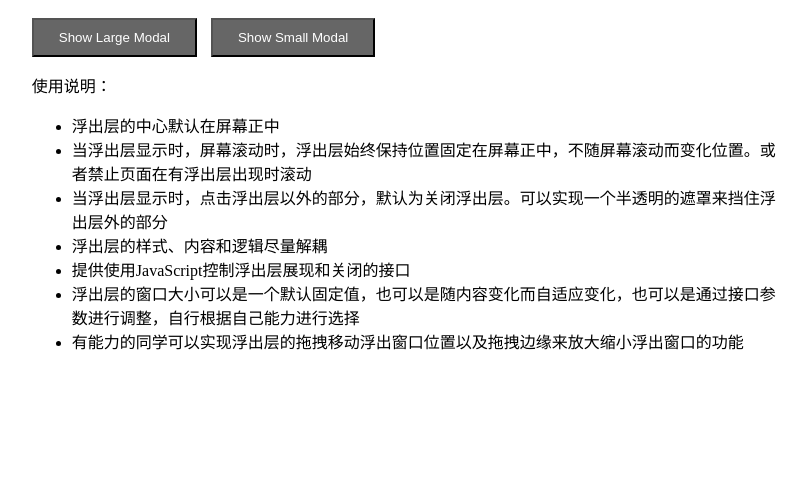
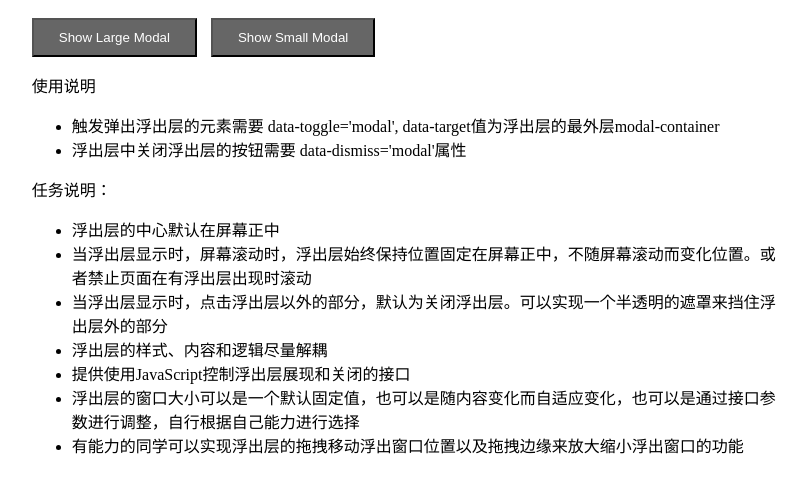
Before and after one commit to Yawenina/ife2016, a website: page task37.html in a window 1280 px wide. Shown: the part 99-592 px from the top of the page, without its empty margins (229-1035 px from the left). Drawn offline with Linux system fonts and the light colour scheme.

Commit message:
add some instructions for task37

```diff
--- a/task37.html
+++ b/task37.html
@@ -63,7 +63,12 @@
     <h1>UI浮出层</h1>
     <button class="btn" data-target="#example-modal-lg" data-toggle="modal">Show Large Modal</button>
     <button class="btn" data-target="#example-modal-sm" data-toggle="modal">Show Small Modal</button>
-    <p>使用说明：</p>
+    <p>使用说明</p>
+    <ul>
+      <li>触发弹出浮出层的元素需要 data-toggle='modal', data-target值为浮出层的最外层modal-container</li>
+      <li>浮出层中关闭浮出层的按钮需要 data-dismiss='modal'属性</li>
+    </ul>
+    <p>任务说明：</p>
     <ul>
         <li>浮出层的中心默认在屏幕正中</li>
         <li>当浮出层显示时，屏幕滚动时，浮出层始终保持位置固定在屏幕正中，不随屏幕滚动而变化位置。或者禁止页面在有浮出层出现时滚动</li>
```
